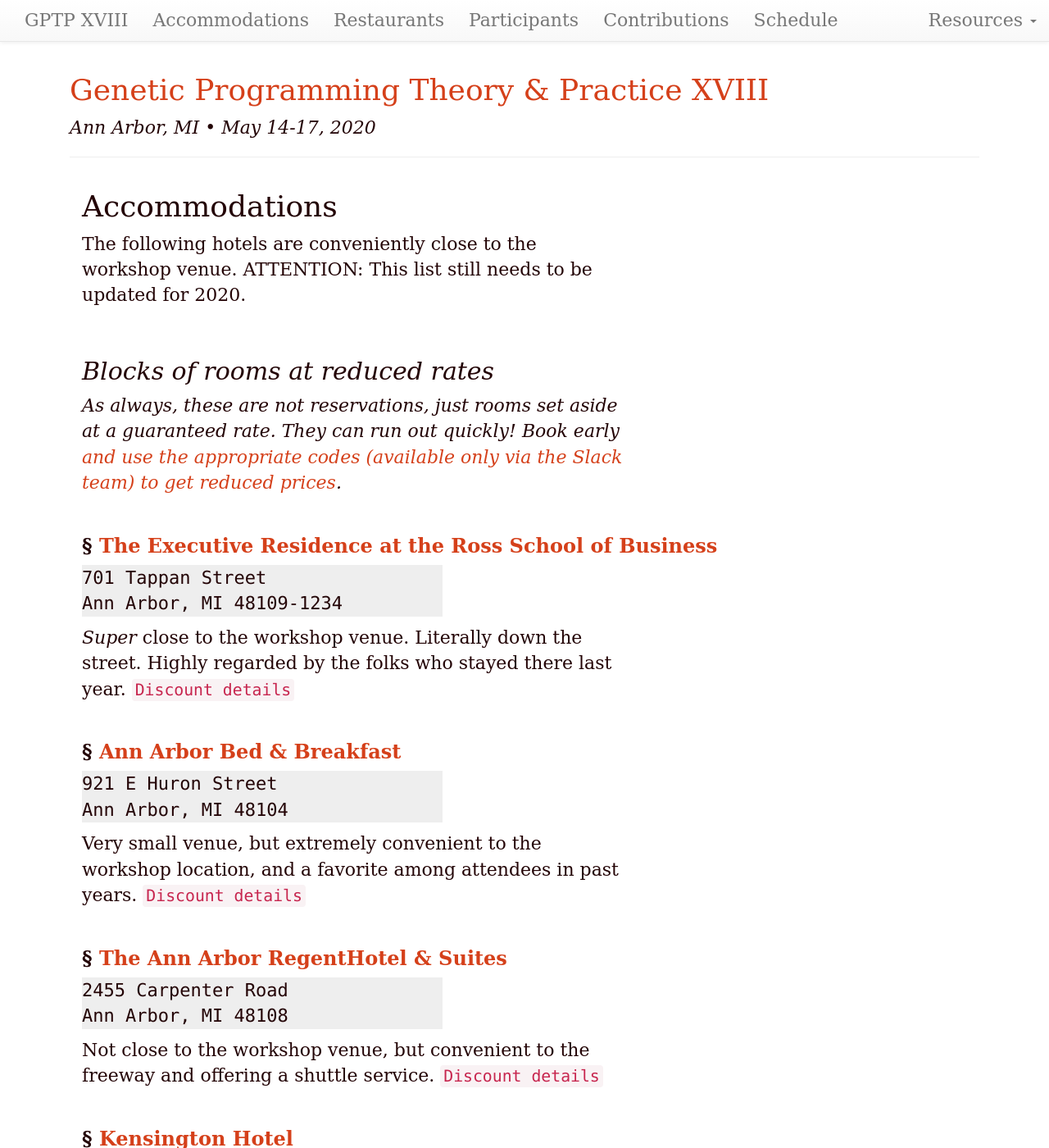
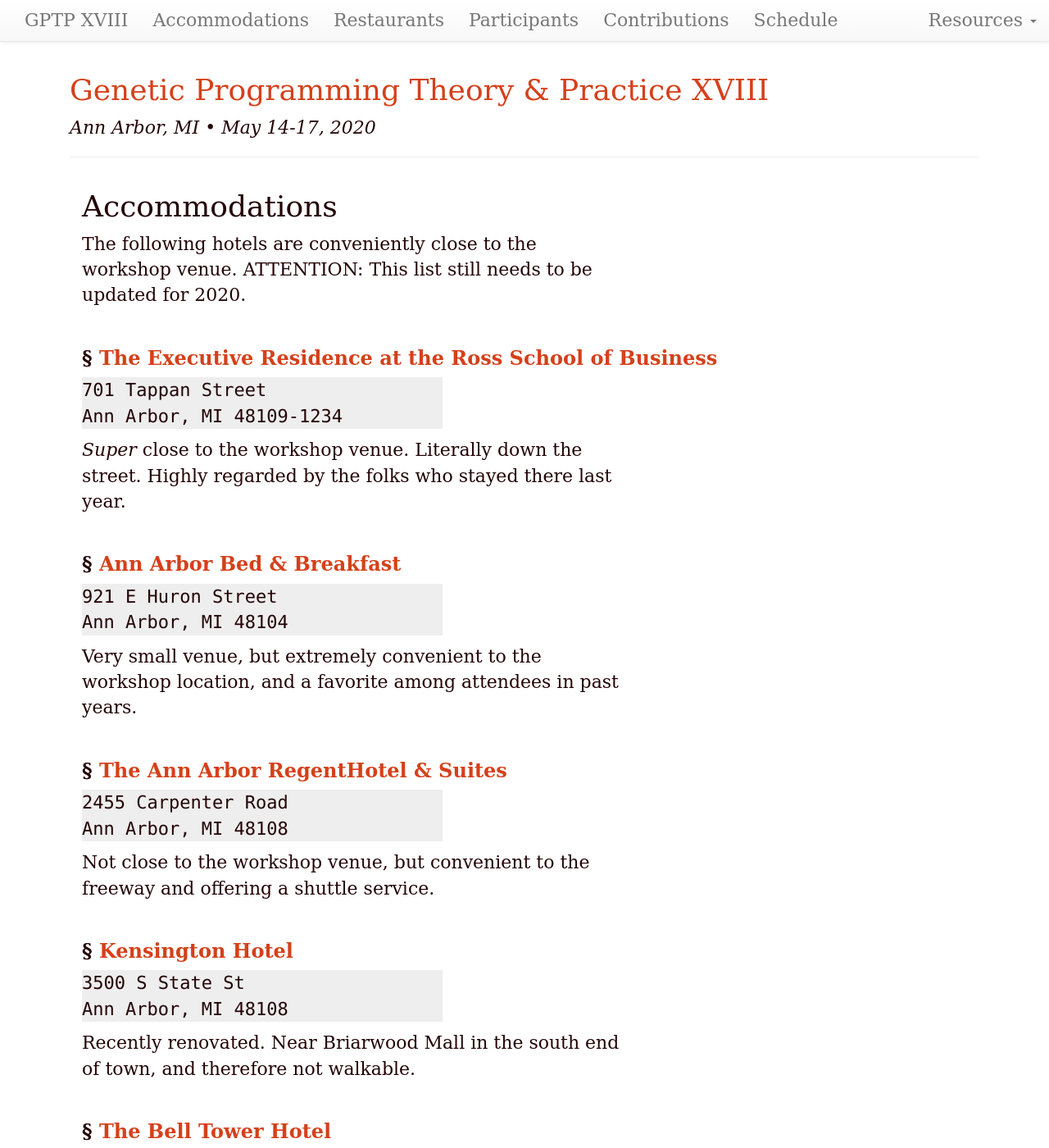
Before and after one commit to GPTP-workshop/gptp-workshop.github.io, a Jekyll site: the page built from accommodations.md, in a window 1280 px wide and 1400 px high. Shown: the whole window at 82% size. Built offline with Jekyll 4.4.1, drawn with Linux system fonts in a browser that asks for light colours; our own code applies the rules of GitHub Pages for plain Markdown files; some of the changed text lies outside the part shown.

Commit message:
Update accommodations.md

```diff
--- a/accommodations.md
+++ b/accommodations.md
@@ -10,9 +10,7 @@ dates: "May 14-17, 2020"
 The following hotels are conveniently close to the workshop venue.
 ATTENTION: This list still needs to be updated for 2020.
 
-## Blocks of rooms at reduced rates
 
-_As always, these are not reservations, just rooms set aside at a guaranteed rate. They can run out quickly! Book early [and use the appropriate codes (available only via the Slack team) to get reduced prices](https://gptp-workshops.slack.com/files/U0U5V2QJ0/F9HEM7FE3/2018_Lodging_details)._
 
 ### [The Executive Residence at the Ross School of Business](https://michiganross.umich.edu/programs/executive-education/executive-accommodations)
 
@@ -20,7 +18,8 @@ _As always, these are not reservations, just rooms set aside at a guaranteed rat
 Ann Arbor, MI 48109-1234
 {: .address}
 
-_Super_ close to the workshop venue. Literally down the street. Highly regarded by the folks who stayed there last year. [`Discount details`](https://gptp-workshops.slack.com/files/U0U5V2QJ0/F9HEM7FE3/2018_Lodging_details)
+_Super_ close to the workshop venue. Literally down the street. Highly regarded by the folks who stayed there last year.
+
 
 ### [Ann Arbor Bed & Breakfast](http://annarborbedandbreakfast.com)
 
@@ -28,7 +27,8 @@ _Super_ close to the workshop venue. Literally down the street. Highly regarded
 Ann Arbor, MI 48104
 {: .address}
 
-Very small venue, but extremely convenient to the workshop location, and a favorite among attendees in past years. [`Discount details`](https://gptp-workshops.slack.com/files/U0U5V2QJ0/F9HEM7FE3/2018_Lodging_details)
+Very small venue, but extremely convenient to the workshop location, and a favorite among attendees in past years.
+
 
 ### [The Ann Arbor RegentHotel & Suites](https://annarborregent.com)
 
@@ -36,7 +36,8 @@ Very small venue, but extremely convenient to the workshop location, and a favor
 Ann Arbor, MI 48108
 {: .address}
 
-Not close to the workshop venue, but convenient to the freeway and offering a shuttle service. [`Discount details`](https://gptp-workshops.slack.com/files/U0U5V2QJ0/F9HEM7FE3/2018_Lodging_details)
+Not close to the workshop venue, but convenient to the freeway and offering a shuttle service.
+
 
 ### [Kensington Hotel](http://www.kcourtaa.com)
 
@@ -44,7 +45,7 @@ Not close to the workshop venue, but convenient to the freeway and offering a sh
 Ann Arbor, MI 48108
 {: .address}
 
-Recently renovated. Near Briarwood Mall in the south end of town, and therefore not walkable. [`Discount details`](https://gptp-workshops.slack.com/files/U0U5V2QJ0/F9HEM7FE3/2018_Lodging_details)
+Recently renovated. Near Briarwood Mall in the south end of town, and therefore not walkable.
 
 
 ### [The Bell Tower Hotel](https://www.belltowerhotel.com)
@@ -53,7 +54,8 @@ Recently renovated. Near Briarwood Mall in the south end of town, and therefore
 Ann Arbor, Michigan 48104
 {: .address}
 
-Close to the venue, and walkable. A small block of rooms set aside. [`Discount details`](https://gptp-workshops.slack.com/files/U0U5V2QJ0/F9HEM7FE3/2018_Lodging_details)
+Close to the venue, and walkable. A small block of rooms set aside.
+
 
 
 
```
